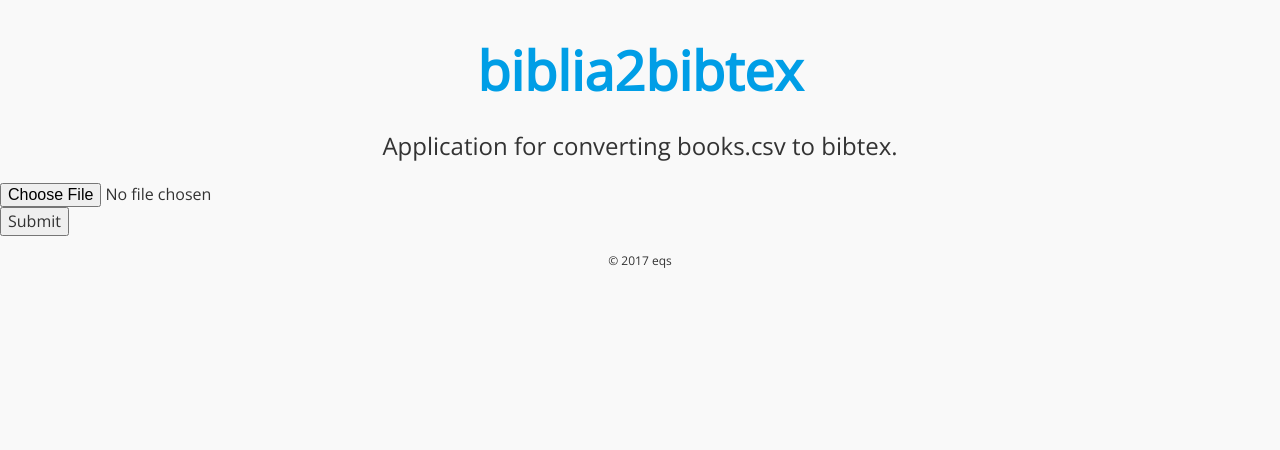
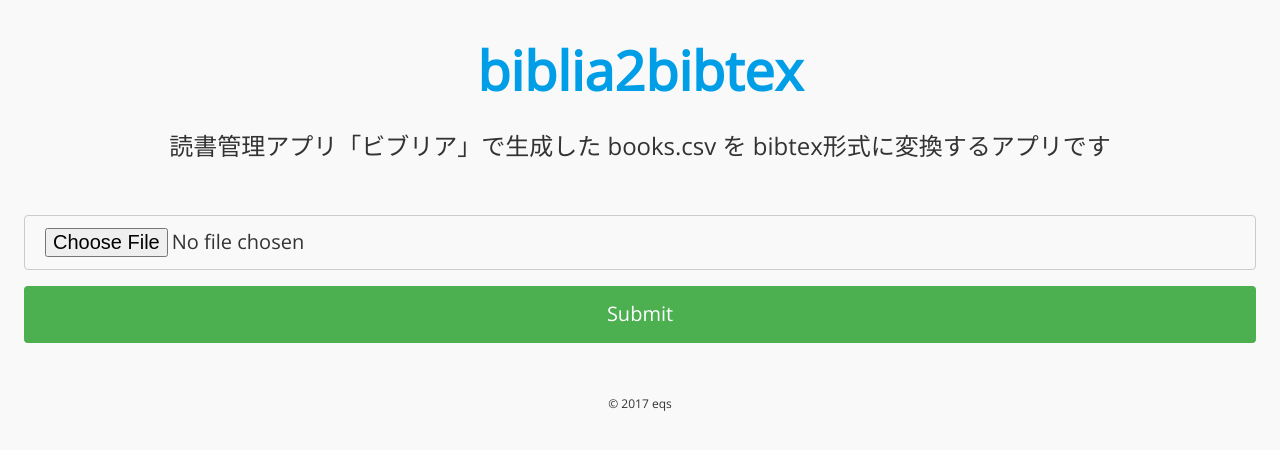
Before and after one commit to eqs/biblia2bibtex, a Flask app: page / in a window 1280 px wide. Shown: the top 450 px of the page. Run offline with Flask 2, Linux system fonts and the light colour scheme; some libraries are stand-ins or nearby versions.

Commit message:
add design

```diff
--- a/static/design.css
+++ b/static/design.css
@@ -17,3 +17,34 @@ div.about{
     width: 100%;
     padding: 20px;
 }
+
+div.form{
+    text-align: center;
+    font-size: 20px;
+    padding: 24px;
+}
+
+input[type=file], select {
+    width: 100%;
+    padding: 12px 20px;
+    margin: 8px 0;
+    display: inline-block;
+    border: 1px solid #ccc;
+    border-radius: 4px;
+    box-sizing: border-box;
+}
+
+input[type=submit] {
+    width: 100%;
+    background-color: #4CAF50;
+    color: white;
+    padding: 14px 20px;
+    margin: 8px 0;
+    border: none;
+    border-radius: 4px;
+    cursor: pointer;
+}
+
+input[type=submit]:hover {
+    background-color: #45a049;
+}
--- a/templates/upload.html
+++ b/templates/upload.html
@@ -16,13 +16,16 @@
                 biblia2bibtex
             </div>
             <div class="about">
-                Application for converting books.csv to bibtex.
+                読書管理アプリ「ビブリア」で生成した books.csv を
+                bibtex形式に変換するアプリです
             </div>
-            <form action = "/bibtex.bib" method = "POST"
-                enctype = "multipart/form-data">
-                <input type = "file" name = "file" />
-                <input type = "submit"/>
-            </form>
+            <div class="form">
+                <form action = "/bibtex.bib" method = "POST"
+                    enctype = "multipart/form-data">
+                    <input type = "file" name = "file" />
+                    <input type = "submit"/>
+                </form>
+            </div>
             <footer class="small">
                 <div class="container">
                     <div class="col-xs-12 text-center copyright">
```
